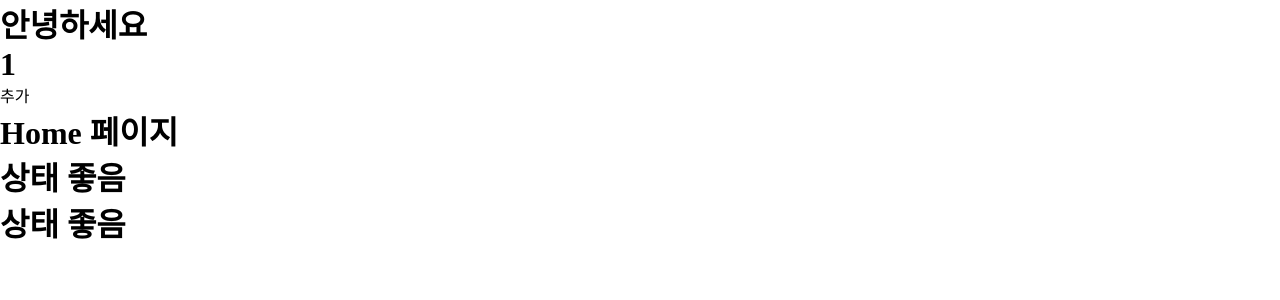
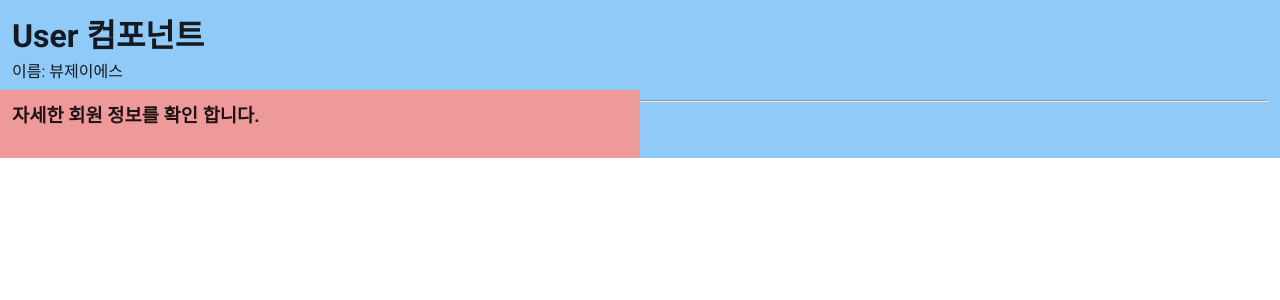
Before and after one commit to kjt407/Vue-Cli, a Vue app: page / in a window 1280 px wide. Shown: the top 300 px of the page. Built offline with nearby package versions, Linux system fonts and the light colour scheme.

Commit message:
vuetify 플러그인 적용

```diff
--- a/jsconfig.json
+++ b/jsconfig.json
@@ -14,6 +14,8 @@
       "dom",
       "dom.iterable",
       "scripthost"
-    ]
+    ],
+
+    "jsx": "preserve"
   }
 }
--- a/src/App.vue
+++ b/src/App.vue
@@ -1,26 +1,17 @@
 <template>
-  <div>
-    <h1>{{title}}</h1>
-    <h1>{{count}}</h1>
-    <button @click="count ++">추가</button>
-    <Home></Home>
-    <AppStatus></AppStatus>
-  </div>
+  <v-app>
+    <User></User>
+  </v-app>
 </template>
 
 <script>
-import Home from './Home.vue' ;
+import User from './components/sample1/User.vue' ;
+import HomeView from './views/HomeView.vue' ;
 
 export default {
   components: {
-    Home,
-    Home
-},
-  data () {
-    return {
-      title: '안녕하세요',
-      count: 1
-    }
-  }
+    User,
+    HomeView  }
+
 }
 </script>
--- /dev/null
+++ b/src/components/sample1/User.vue
@@ -0,0 +1,24 @@
+<template>
+  <div class="blue lighten-3 pa-3">
+    <h1>User 컴포넌트</h1>
+    <p>이름: 뷰제이에스</p>
+    <hr>
+    <v-layout row wrap>
+      <v-flex xs12 sm6>
+        <UserDetail></UserDetail>
+      </v-flex>
+      <v-flex xs12 sm6>
+        <UserEdit></UserEdit>
+      </v-flex>
+    </v-layout>
+  </div>
+</template>
+
+<script>
+import UserDetail from './UserDetail.vue';
+import UserEdit from './UserEdit.vue';
+
+export default {
+  components: { UserDetail, UserEdit }
+}
+</script>
--- /dev/null
+++ b/src/components/sample1/UserDetail.vue
@@ -0,0 +1,11 @@
+<template>
+  <div class="red lighten-3 pa-3">
+    <h3>자세한 회원 정보를 확인 합니다.</h3>
+    <p>{{name}}</p>
+  </div>
+</template>
+
+<script>
+export default {
+}
+</script>
--- /dev/null
+++ b/src/components/sample1/UserEdit.vue
@@ -0,0 +1,9 @@
+<template>
+  <div>
+  </div>
+</template>
+
+<script>
+export default {
+}
+</script>
--- a/src/main.js
+++ b/src/main.js
@@ -3,9 +3,6 @@ import App from "./App.vue";
 import router from "./router";
 import store from "./store";
 import vuetify from "./plugins/vuetify";
-import StatusComponent from "./Status";
-
-Vue.component('AppStatus', StatusComponent);
 
 Vue.config.productionTip = false;
 
@@ -13,6 +10,5 @@ new Vue({
   router,
   store,
   vuetify,
-  StatusComponent,
   render: (h) => h(App),
 }).$mount("#app");
```
Also changed, not shown: src/components/etc/Home.vue (renamed from src/Home.vue), src/components/etc/Status.vue (renamed from src/Status.vue), 1 other file (tests, documents, lock files or other folders).
